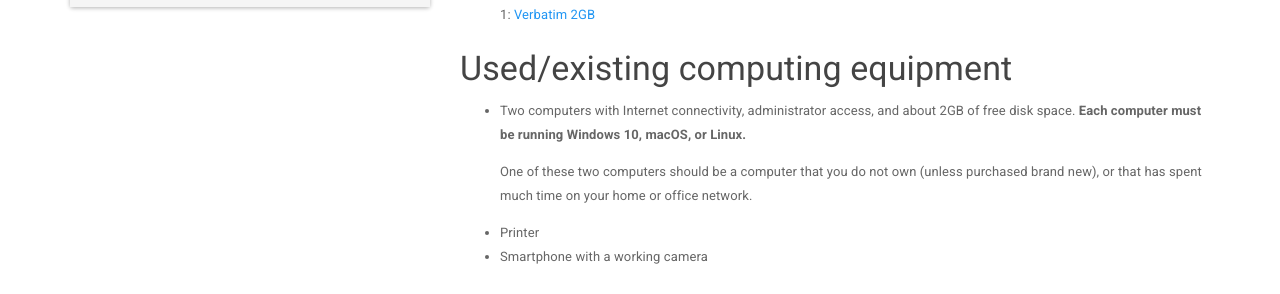
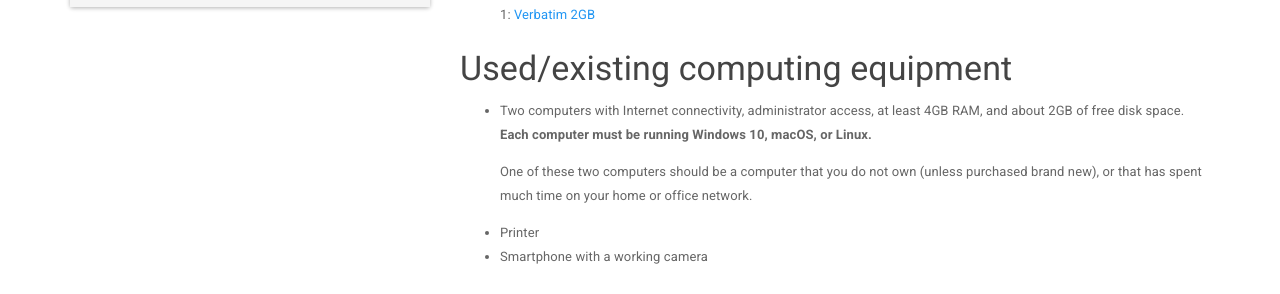
Before and after one commit to GlacierProtocol/glacierprotocol.github.io, a Jekyll site: the page built from _docs/before-you-start/hardware.md, in a window 1280 px wide and 900 px high, scrolled down 456 px. Shown: the part 157-451 px from the top of the window. Built offline with Jekyll 4.4.1, drawn with Linux system fonts in a browser that asks for light colours; nearby versions of some CDN libraries.

Commit message:
Explain 4GB RAM requirement for setup computers
The setup computers will be running Ubuntu live, and need to download
the Ubuntu ISO to write to the Boot USBs. In a live system, the
writable filesystems are all RAM disks. The Ubuntu ISO is 1.6GB.

With only 2GB RAM, I got about halfway through the download before it
aborted with "No space left on device."

Fixes issue #25.

```diff
--- a/_docs/before-you-start/hardware.md
+++ b/_docs/before-you-start/hardware.md
@@ -31,7 +31,7 @@ manufacturer than the drives for Set 1:
 
 ### Used/existing computing equipment
 
-* Two computers with Internet connectivity, administrator access, and about
+* Two computers with Internet connectivity, administrator access, at least 4GB RAM, and about
 2GB of free disk space.  **Each computer must be running Windows 10, macOS, or
 Linux.**
 
```
